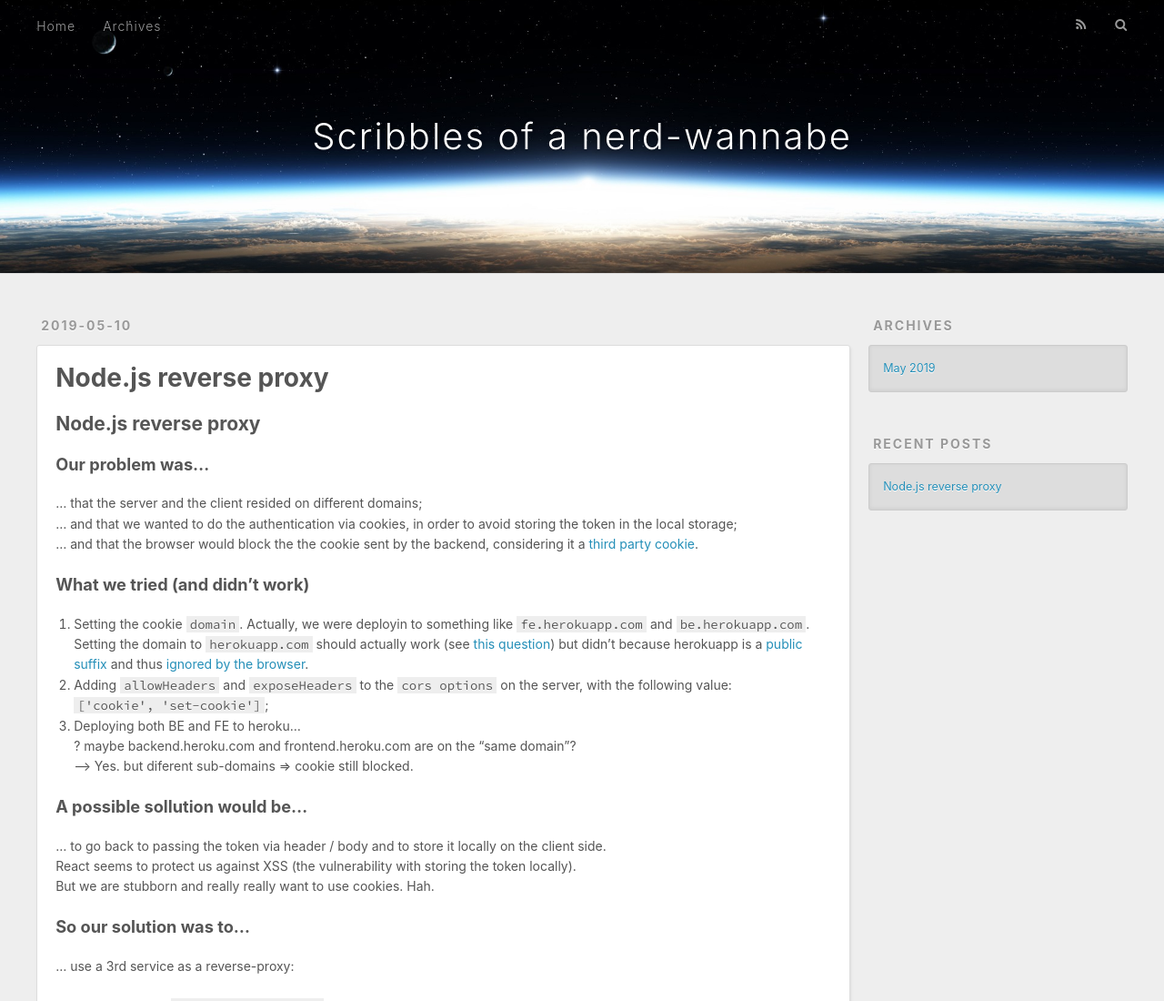
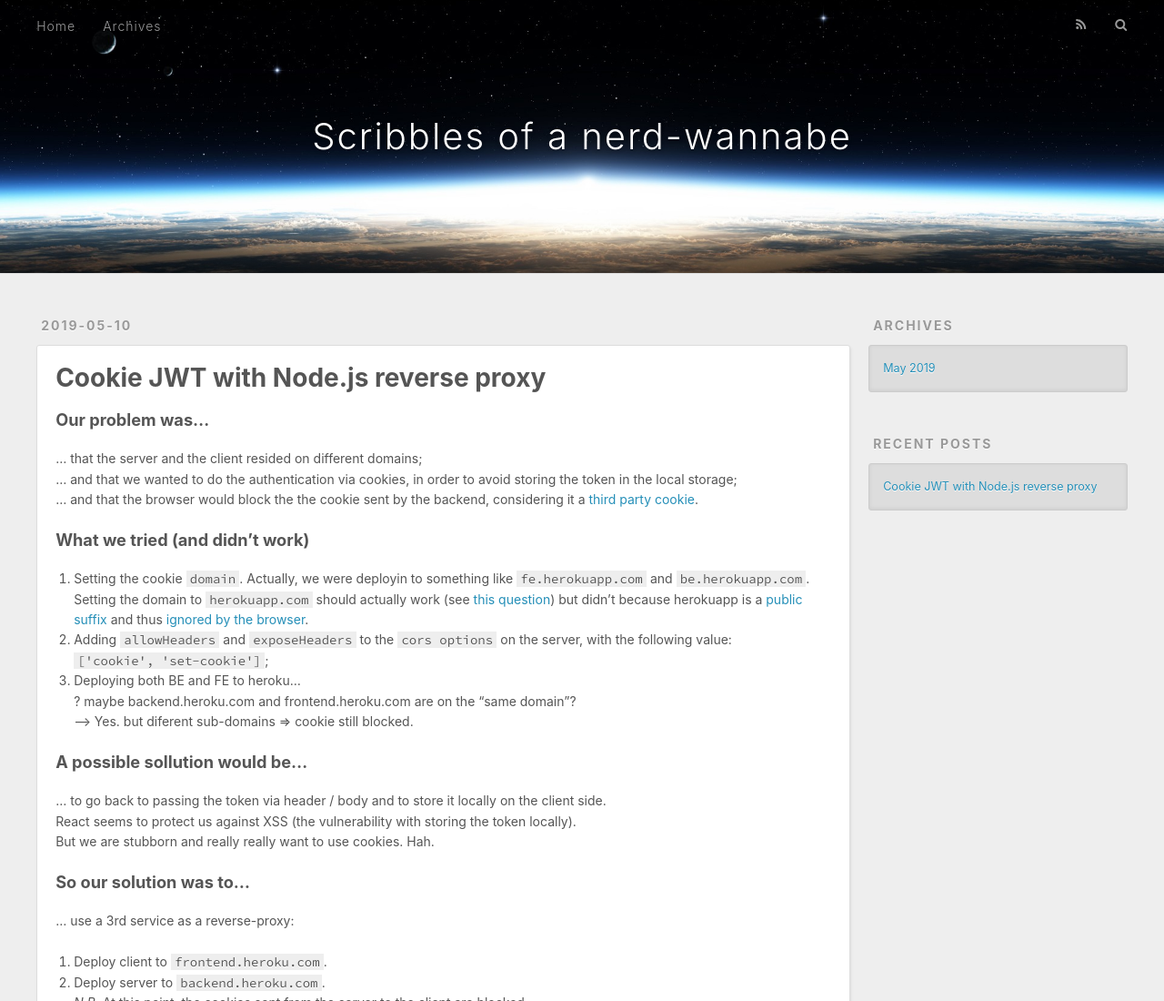
Before and after one commit to i-bar/i-bar.github.io, a plain HTML site: page 2019/05/10/cookie-jwt-with-reverse-proxy-md/index.html in a window 1280 px wide. Shown: the top 1100 px of the page at 91% size. Drawn offline with nearby package versions, Linux system fonts and the light colour scheme.

Commit message:
Site updated: 2019-05-23 16:20:59

```diff
--- a/2019/05/10/cookie-jwt-with-reverse-proxy-md/index.html
+++ b/2019/05/10/cookie-jwt-with-reverse-proxy-md/index.html
@@ -5,19 +5,19 @@
 
 
 
-  <title>Node.js reverse proxy | Scribbles of a nerd-wannabe</title>
+  <title>Cookie JWT with Node.js reverse proxy | Scribbles of a nerd-wannabe</title>
   <meta name="viewport" content="width=device-width, initial-scale=1, maximum-scale=1">
-  <meta name="description" content="Node.js reverse proxyOur problem was…… that the server and the client resided on different domains;… and that we wanted to do the authentication via cookies, in order to avoid storing the token in the">
+  <meta name="description" content="Our problem was…… that the server and the client resided on different domains;… and that we wanted to do the authentication via cookies, in order to avoid storing the token in the local storage;… and">
 <meta property="og:type" content="article">
-<meta property="og:title" content="Node.js reverse proxy">
+<meta property="og:title" content="Cookie JWT with Node.js reverse proxy">
 <meta property="og:url" content="https://i-bar.github.io/2019/05/10/cookie-jwt-with-reverse-proxy-md/index.html">
 <meta property="og:site_name" content="Scribbles of a nerd-wannabe">
-<meta property="og:description" content="Node.js reverse proxyOur problem was…… that the server and the client resided on different domains;… and that we wanted to do the authentication via cookies, in order to avoid storing the token in the">
+<meta property="og:description" content="Our problem was…… that the server and the client resided on different domains;… and that we wanted to do the authentication via cookies, in order to avoid storing the token in the local storage;… and">
 <meta property="og:locale" content="default">
-<meta property="og:updated_time" content="2019-05-23T08:17:58.207Z">
+<meta property="og:updated_time" content="2019-05-23T08:20:48.436Z">
 <meta name="twitter:card" content="summary">
-<meta name="twitter:title" content="Node.js reverse proxy">
-<meta name="twitter:description" content="Node.js reverse proxyOur problem was…… that the server and the client resided on different domains;… and that we wanted to do the authentication via cookies, in order to avoid storing the token in the">
+<meta name="twitter:title" content="Cookie JWT with Node.js reverse proxy">
+<meta name="twitter:description" content="Our problem was…… that the server and the client resided on different domains;… and that we wanted to do the authentication via cookies, in order to avoid storing the token in the local storage;… and">
 
     <link rel="alternate" href="/atom.xml" title="Scribbles of a nerd-wannabe" type="application/atom+xml">
 
@@ -78,7 +78,7 @@
 
 
     <h1 class="article-title" itemprop="name">
-      Node.js reverse proxy
+      Cookie JWT with Node.js reverse proxy
     </h1>
 
 
@@ -86,7 +86,7 @@
 
     <div class="article-entry" itemprop="articleBody">
 
-        <h2 id="Node-js-reverse-proxy"><a href="#Node-js-reverse-proxy" class="headerlink" title="Node.js reverse proxy"></a>Node.js reverse proxy</h2><h3 id="Our-problem-was…"><a href="#Our-problem-was…" class="headerlink" title="Our problem was…"></a>Our problem was…</h3><p>… that the server and the client resided on different domains;<br>… and that we wanted to do the authentication via cookies, in order to avoid storing the token in the local storage;<br>… and that the browser would block the the cookie sent by the backend, considering it a <a href="https://whatis.techtarget.com/definition/third-party-cookie" target="_blank" rel="noopener">third party cookie</a>.</p>
+        <h3 id="Our-problem-was…"><a href="#Our-problem-was…" class="headerlink" title="Our problem was…"></a>Our problem was…</h3><p>… that the server and the client resided on different domains;<br>… and that we wanted to do the authentication via cookies, in order to avoid storing the token in the local storage;<br>… and that the browser would block the the cookie sent by the backend, considering it a <a href="https://whatis.techtarget.com/definition/third-party-cookie" target="_blank" rel="noopener">third party cookie</a>.</p>
 <h3 id="What-we-tried-and-didn’t-work"><a href="#What-we-tried-and-didn’t-work" class="headerlink" title="What we tried (and didn’t work)"></a>What we tried (and didn’t work)</h3><ol>
 <li>Setting the cookie <code>domain</code>. Actually, we were deployin to something like <code>fe.herokuapp.com</code> and <code>be.herokuapp.com</code>.<br>Setting the domain to <code>herokuapp.com</code> should actually work (see <a href="https://stackoverflow.com/questions/56019218/inconsistency-in-rfc6265-about-the-cookie-domain-handling" target="_blank" rel="noopener">this question</a>) but didn’t because herokuapp is a <a href="https://publicsuffix.org/list/public_suffix_list.dat" target="_blank" rel="noopener">public suffix</a> and thus <a href="https://mailarchive.ietf.org/arch/msg/http-state/TPAIg769WRpZsQVkKOCFpQNqFmE" target="_blank" rel="noopener">ignored by the browser</a>.</li>
 <li>Adding <code>allowHeaders</code> and <code>exposeHeaders</code> to the <code>cors options</code> on the server, with the following value: <code>[&#39;cookie&#39;, &#39;set-cookie&#39;]</code>;</li>
@@ -133,7 +133,7 @@
 
     </div>
     <footer class="article-footer">
-      <a data-url="https://i-bar.github.io/2019/05/10/cookie-jwt-with-reverse-proxy-md/" data-id="cjw0dw37i0000rxjx50fo9md9" class="article-share-link">Share</a>
+      <a data-url="https://i-bar.github.io/2019/05/10/cookie-jwt-with-reverse-proxy-md/" data-id="cjw0dztds0000tdjxcolk5abp" class="article-share-link">Share</a>
 
 
     </footer>
@@ -172,7 +172,7 @@
       <ul>
 
           <li>
-            <a href="/2019/05/10/cookie-jwt-with-reverse-proxy-md/">Node.js reverse proxy</a>
+            <a href="/2019/05/10/cookie-jwt-with-reverse-proxy-md/">Cookie JWT with Node.js reverse proxy</a>
           </li>
 
       </ul>
```
Also changed, not shown: archives/2019/05/index.html (+2 -2 lines), archives/2019/index.html (+2 -2 lines), archives/index.html (+2 -2 lines), index.html (+4 -4 lines).
